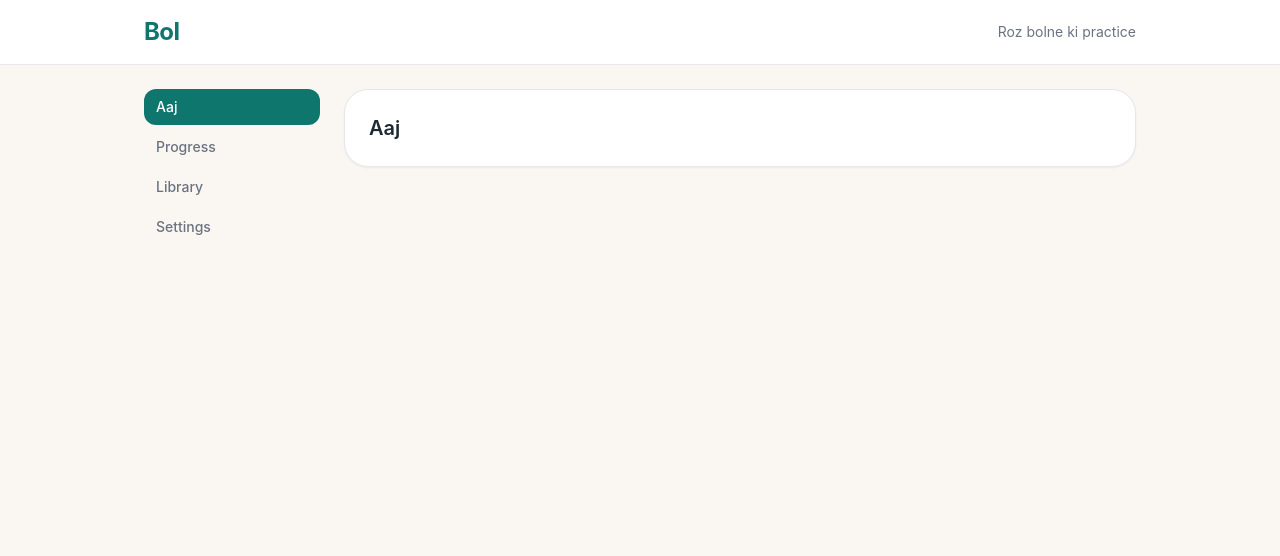
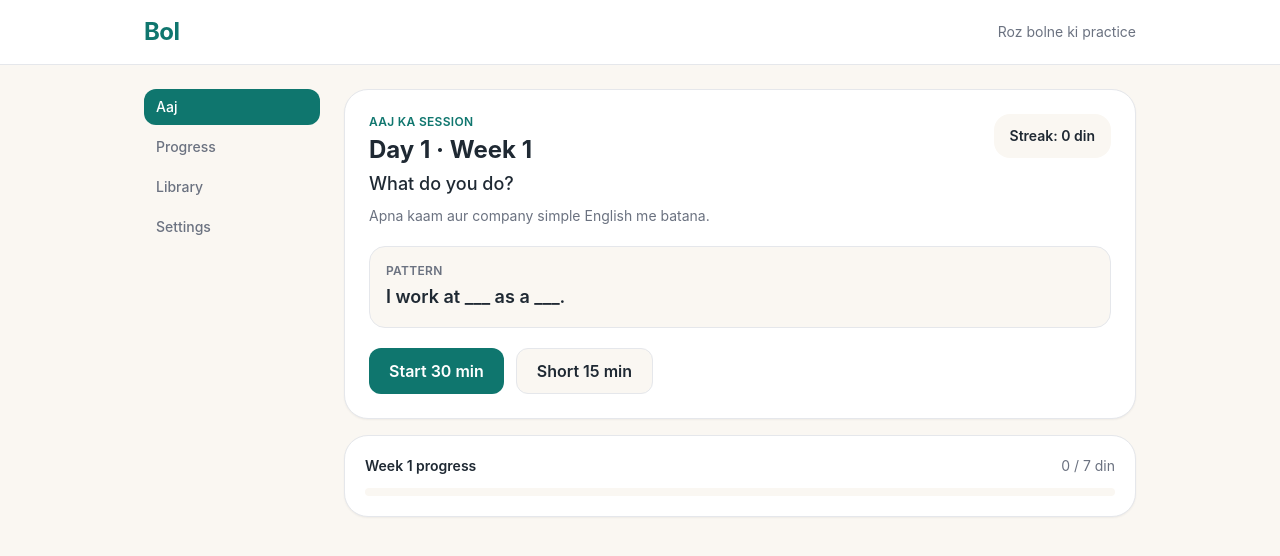
Before and after one commit to Al-tamash/english-learning, a React (Vite) app: page / in a window 1280 px wide. Shown: the top 556 px of the page. Built offline with nearby package versions, Linux system fonts and the light colour scheme.

Commit message:
feat: add Today screen and session entry

```diff
--- a/src/App.tsx
+++ b/src/App.tsx
@@ -2,6 +2,7 @@ import type { ReactNode } from 'react';
 import { Route, Routes } from 'react-router-dom';
 import { Layout } from './app/Layout';
 import { SessionScreen } from './screens/SessionScreen';
+import { TodayScreen } from './screens/TodayScreen';
 
 function Page({ title, children }: { title: string; children?: ReactNode }) {
   return (
@@ -16,7 +17,7 @@ export default function App() {
   return (
     <Routes>
       <Route element={<Layout />}>
-        <Route index element={<Page title="Aaj" />} />
+        <Route index element={<TodayScreen />} />
         <Route path="session" element={<SessionScreen />} />
         <Route path="progress" element={<Page title="Progress" />} />
         <Route path="library" element={<Page title="Library" />} />
--- /dev/null
+++ b/src/screens/TodayScreen.tsx
@@ -0,0 +1,108 @@
+import { useNavigate } from 'react-router-dom';
+import { getAllDays, getDay } from '../content';
+import { useAppStore } from '../store/appStore';
+
+export function TodayScreen() {
+  const navigate = useNavigate();
+  const days = useAppStore((state) => state.days);
+  const activeSession = useAppStore((state) => state.activeSession);
+  const streak = useAppStore((state) => state.streak);
+  const startSession = useAppStore((state) => state.startSession);
+
+  const nextDay = activeSession
+    ? getDay(activeSession.dayId)
+    : getAllDays().find((day) => days[day.id]?.status !== 'done');
+
+  if (!nextDay && !activeSession) {
+    return (
+      <section className="space-y-3 rounded-3xl border border-line bg-surface p-6 shadow-sm">
+        <p className="text-xs font-semibold uppercase tracking-wide text-accent">Week {1}</p>
+        <h2 className="text-2xl font-bold">Week 1 complete</h2>
+        <p className="text-muted">Week 2 jald aa raha hai.</p>
+        <p className="text-sm font-medium">Streak: {streak.current} din</p>
+      </section>
+    );
+  }
+
+  const day = nextDay!;
+  const completed = getAllDays().filter((item) => days[item.id]?.status === 'done').length;
+  const isReview = day.type === 'review';
+
+  const start = (mode: 'full' | 'short') => {
+    startSession(day.id, mode);
+    navigate('/session');
+  };
+
+  return (
+    <div className="space-y-4">
+      <section className="rounded-3xl border border-line bg-surface p-6 shadow-sm">
+        <div className="flex flex-wrap items-start justify-between gap-3">
+          <div>
+            <p className="text-xs font-semibold uppercase tracking-wide text-accent">
+              {activeSession ? 'Resume' : 'Aaj ka session'}
+            </p>
+            <h2 className="mt-1 text-2xl font-bold">
+              Day {day.day} · Week {day.week}
+            </h2>
+            <p className="mt-1 text-lg font-medium">{day.title}</p>
+            <p className="mt-2 max-w-xl text-sm text-muted">{day.goal_hi}</p>
+          </div>
+          <div className="rounded-2xl bg-background px-4 py-3 text-right">
+            <p className="text-sm font-semibold">Streak: {streak.current} din</p>
+          </div>
+        </div>
+
+        <div className="mt-5 rounded-2xl border border-line bg-background p-4">
+          <p className="text-xs font-semibold uppercase tracking-wide text-muted">
+            {isReview ? 'Review' : 'Pattern'}
+          </p>
+          <p className="mt-1 text-lg font-semibold">
+            {day.pattern?.frame ?? 'Aaj review + benchmark'}
+          </p>
+        </div>
+
+        <div className="mt-5 flex flex-wrap gap-3">
+          {activeSession ? (
+            <button
+              type="button"
+              onClick={() => navigate('/session')}
+              className="rounded-xl bg-accent px-5 py-2.5 font-semibold text-accent-ink"
+            >
+              Resume
+            </button>
+          ) : (
+            <>
+              <button
+                type="button"
+                onClick={() => start('full')}
+                className="rounded-xl bg-accent px-5 py-2.5 font-semibold text-accent-ink"
+              >
+                Start 30 min
+              </button>
+              <button
+                type="button"
+                onClick={() => start('short')}
+                className="rounded-xl border border-line bg-background px-5 py-2.5 font-semibold"
+              >
+                Short 15 min
+              </button>
+            </>
+          )}
+        </div>
+      </section>
+
+      <section className="rounded-3xl border border-line bg-surface p-5 shadow-sm">
+        <div className="flex items-center justify-between gap-3">
+          <p className="text-sm font-semibold">Week {day.week} progress</p>
+          <p className="text-sm text-muted">{completed} / {getAllDays().length} din</p>
+        </div>
+        <div className="mt-3 h-2 overflow-hidden rounded-full bg-background">
+          <div
+            className="h-full rounded-full bg-accent transition-all"
+            style={{ width: `${(completed / getAllDays().length) * 100}%` }}
+          />
+        </div>
+      </section>
+    </div>
+  );
+}
```
Also changed, not shown: 1 other file (tests, documents, lock files or other folders).
